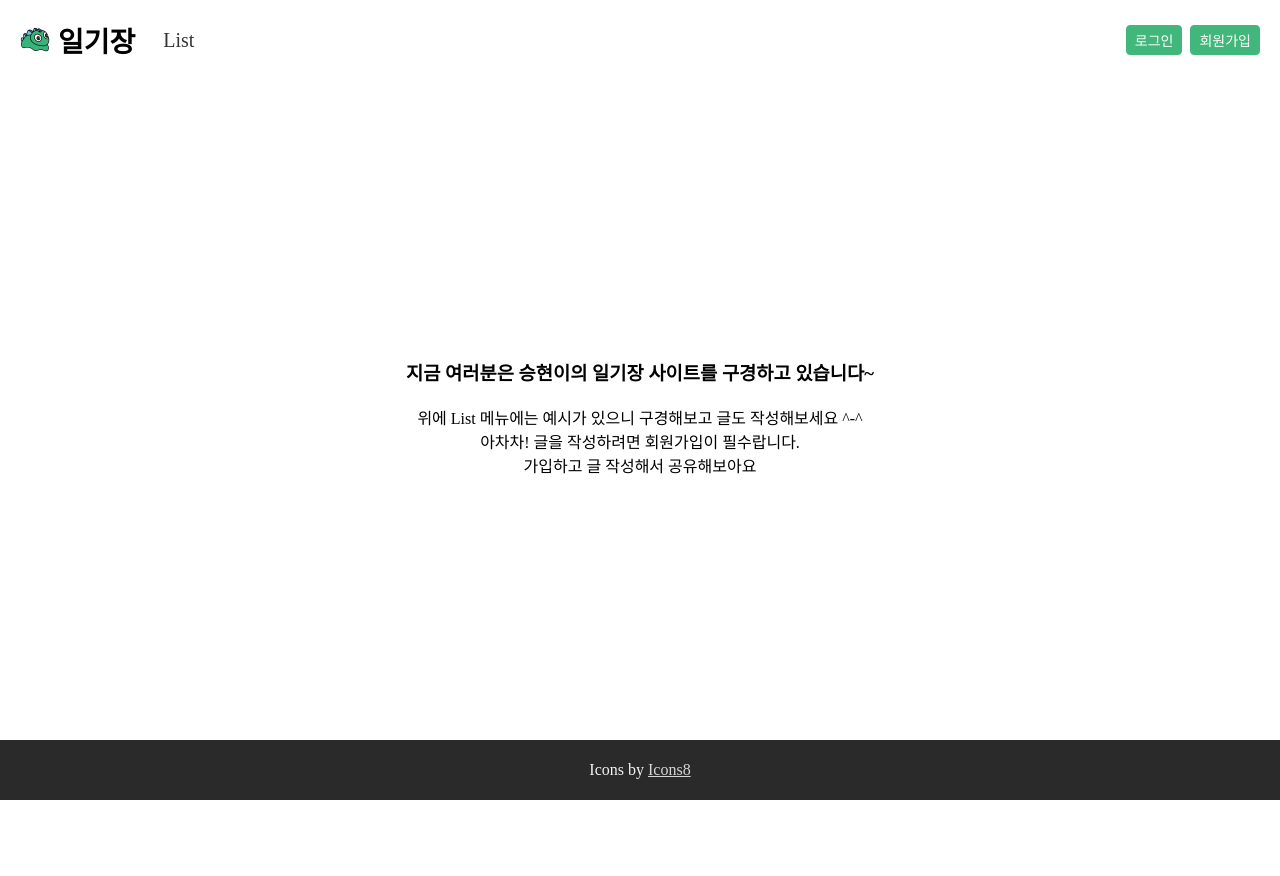
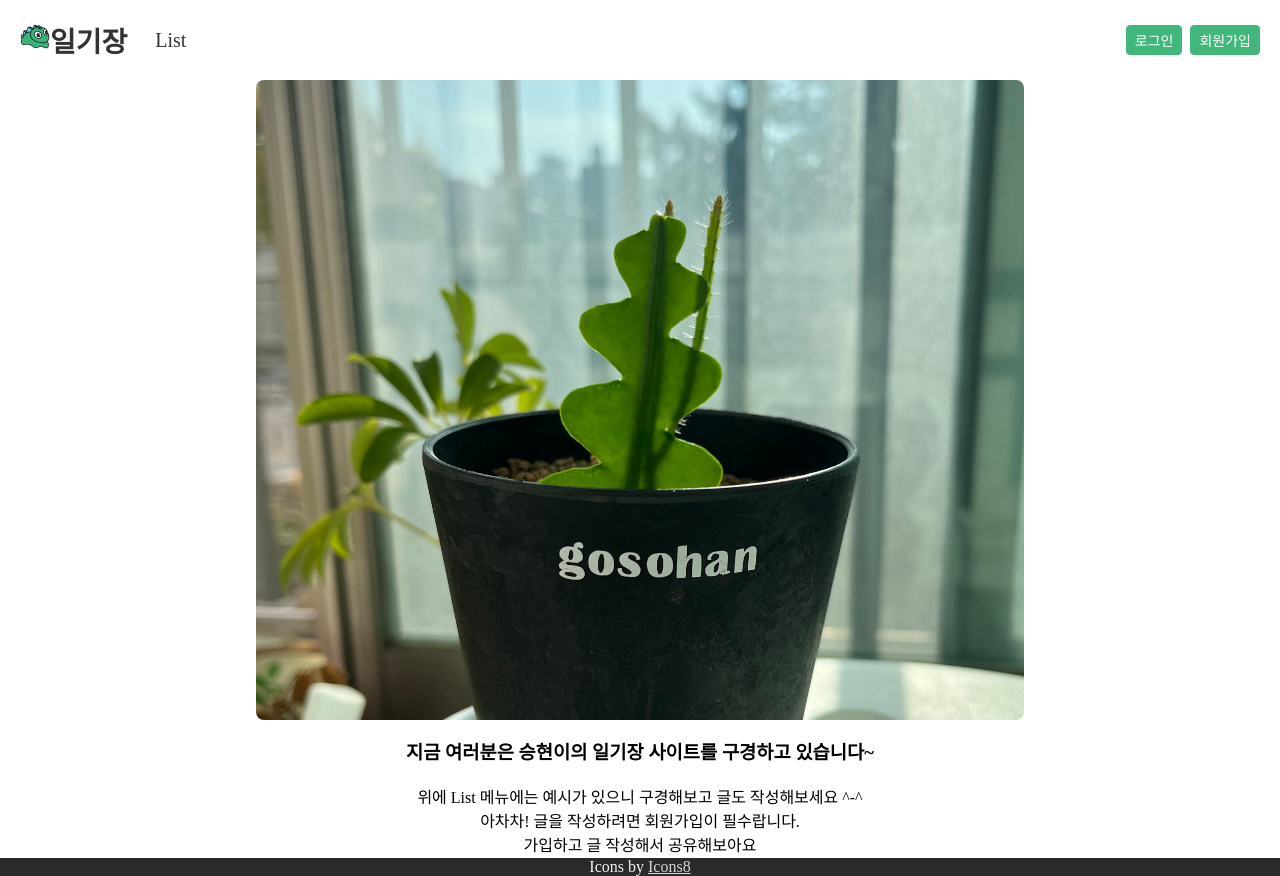
Before and after one commit to ksh200070/diary, a Next.js app: page / in a window 1280 px wide. Before the commit the page ends 800 px from the top, so only its background shows below. Built offline with nearby package versions, Linux system fonts and the light colour scheme; no server answers; a web font is replaced by a local one.

Commit message:
fix: main img

```diff
--- a/app/layout.js
+++ b/app/layout.js
@@ -30,8 +30,10 @@ export default async function RootLayout({ children }) {
       <body className={`${geistSans.variable} ${geistMono.variable}`}>
         <div className="nav-bar">
           <div className="title">
-            <img src="/icon-character.png" alt="" />
-            <span>일기장</span>
+            <Link href={"/"}>
+              <img src="/icon-character.png" alt="" />
+              <span>일기장</span>
+            </Link>
           </div>
           <div className="nav-items">
             <Link href={"/list"} className="nav-item">
--- a/app/page.js
+++ b/app/page.js
@@ -17,8 +17,14 @@ export default async function Home() {
         justifyContent: "center",
         flexDirection: "column",
         lineHeight: "1.5",
+        textAlign: "center",
       }}
     >
+      <img
+        src="/img-bg-gosohan.jpg"
+        alt=""
+        style={{ width: "60%", borderRadius: "8px" }}
+      />
       <h3>지금 여러분은 승현이의 일기장 사이트를 구경하고 있습니다~</h3>
       <span>
         위에 List 메뉴에는 예시가 있으니 구경해보고 글도 작성해보세요 ^-^
```
Also changed, not shown: public/img-bg-gosohan.jpg (added), public/img_cute_bg.webp (added).
